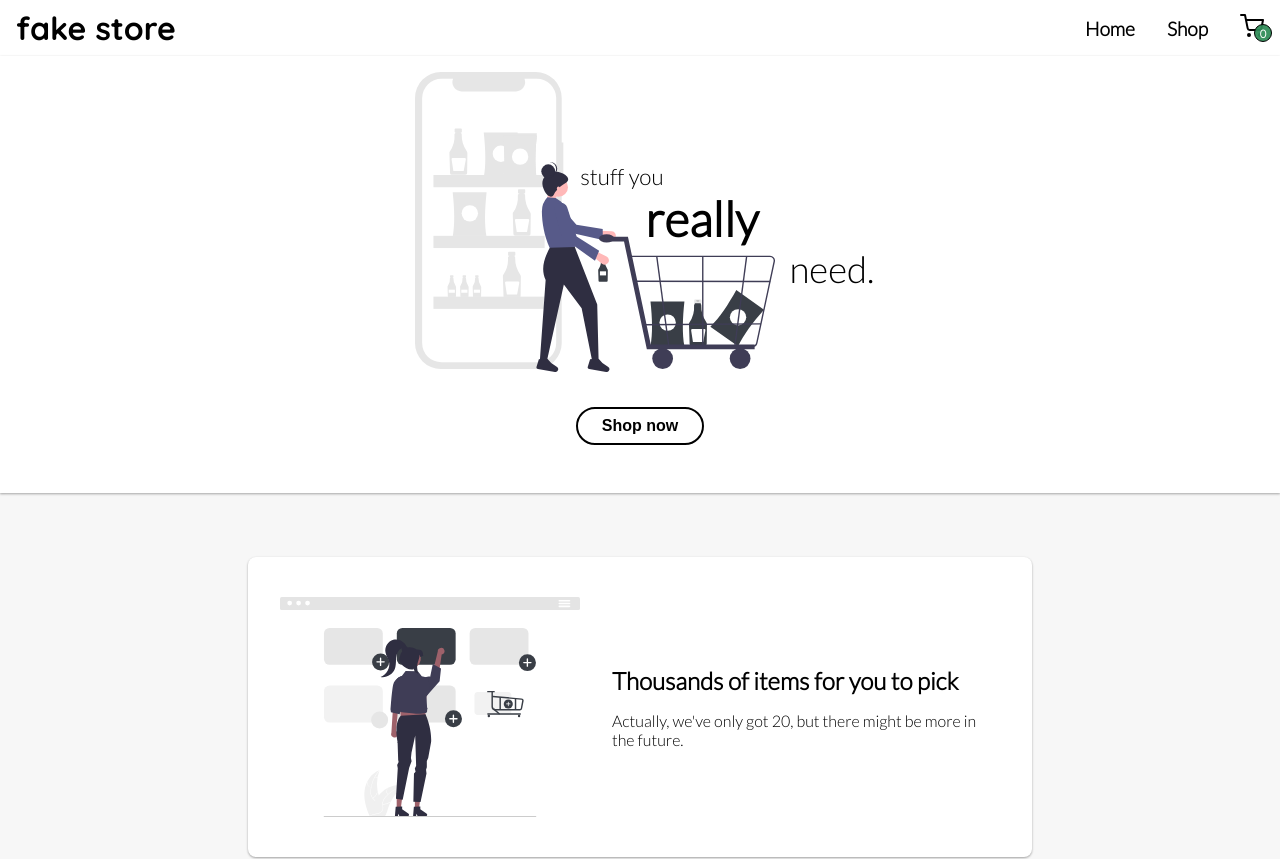
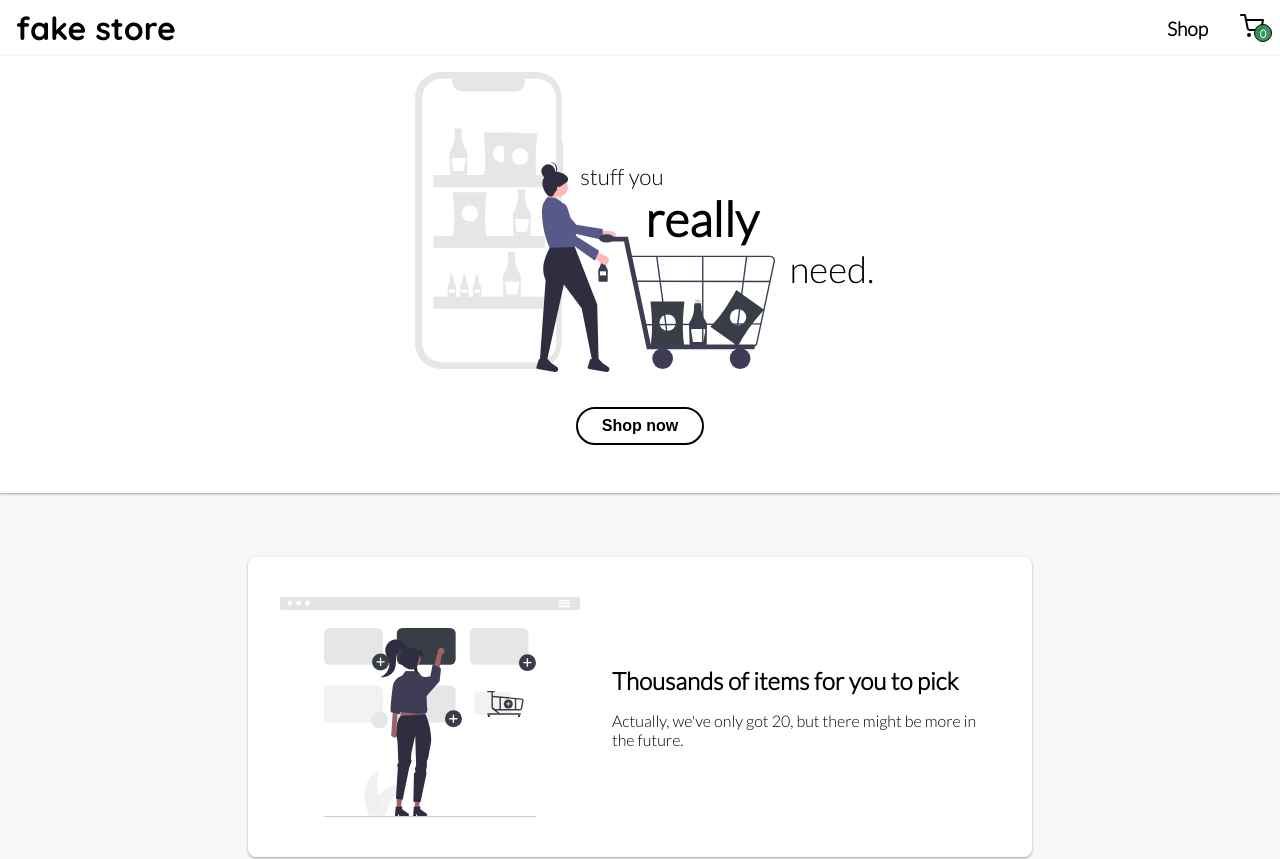
Before and after one commit to mateusmtoledo/fake-store, a React (Create React App) app: page / in a window 1280 px wide. Shown: the top 859 px of the page. Built offline with nearby package versions, Linux system fonts and the light colour scheme; no server answers.

Commit message:
Move home page link to h1 heading

```diff
--- a/src/components/Header.js
+++ b/src/components/Header.js
@@ -1,21 +1,25 @@
-import styles from "./styles/Header.module.css";
+import styles from './styles/Header.module.css';
 import { Link } from 'react-router-dom';
 import cartIcon from '../icons/cart.svg';
 
-function Header({numberOfCartItems}) {
-  return(
+function Header({ numberOfCartItems }) {
+  return (
     <header className={styles.header}>
-      <h1>fake store</h1>
+      <Link to="/">
+        <h1>fake store</h1>
+      </Link>
       <nav>
-        <Link to="/">
-          <p>Home</p>
-        </Link>
         <Link to="/shop">
           <p>Shop</p>
         </Link>
         <Link className={styles.goToCart} to="/cart">
           <img src={cartIcon} alt="Go to cart" />
-          <p title="Number of items in the cart" className={styles.numberOfCartItems}>{numberOfCartItems}</p>
+          <p
+            title="Number of items in the cart"
+            className={styles.numberOfCartItems}
+          >
+            {numberOfCartItems}
+          </p>
         </Link>
       </nav>
     </header>
--- a/src/components/styles/Header.module.css
+++ b/src/components/styles/Header.module.css
@@ -15,6 +15,7 @@
 
 .header h1 {
   font-family: 'Quicksand', sans-serif;
+  font-size: 2rem;
 }
 
 .header nav {
@@ -44,7 +45,7 @@
   bottom: 0;
   right: -8px;
   border-radius: 32px;
-  background-color: #2E8B57EE;
+  background-color: #2e8b57ee;
   color: white;
   border: 1px solid black;
   font-size: 0.7rem;
```
